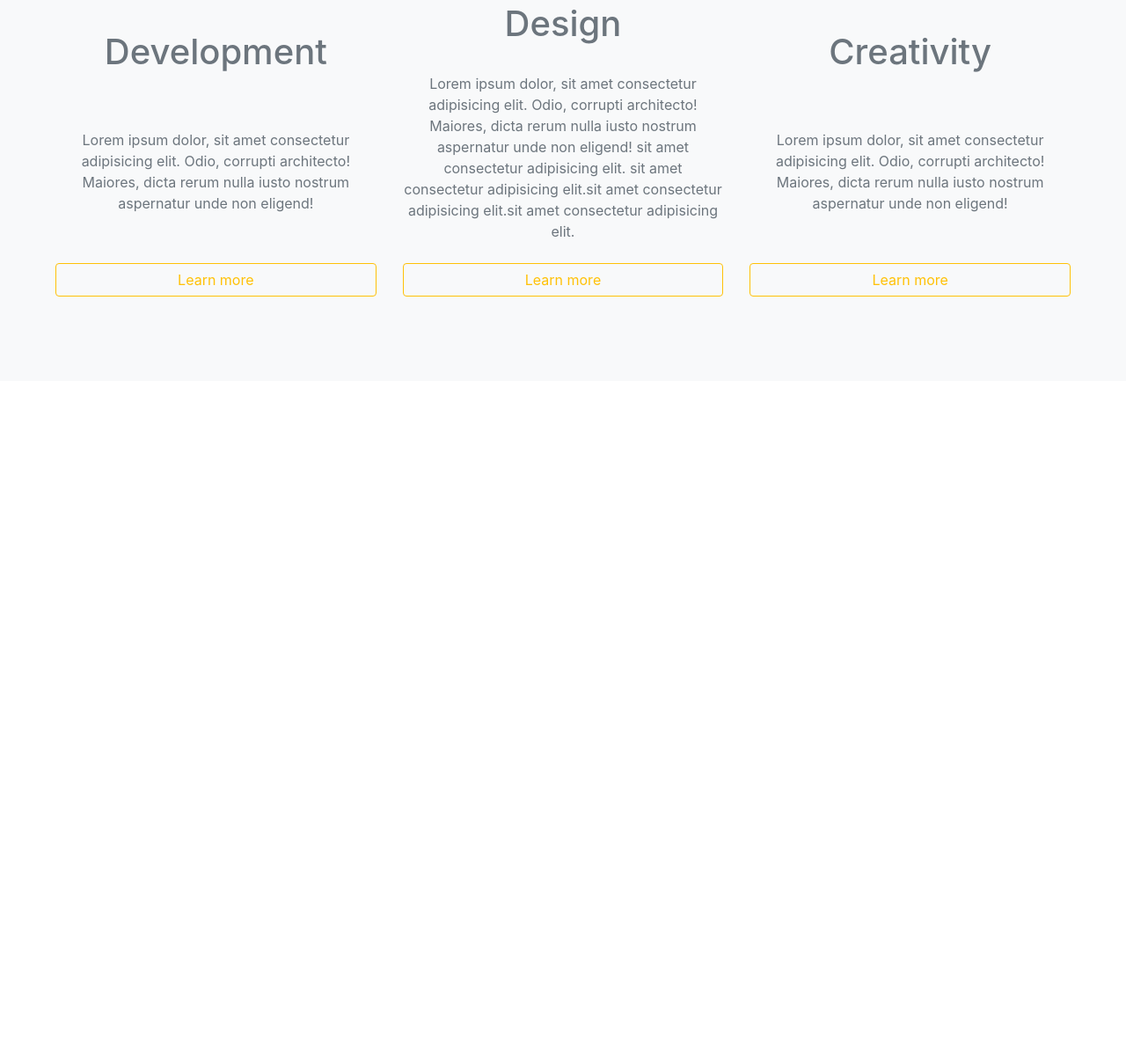
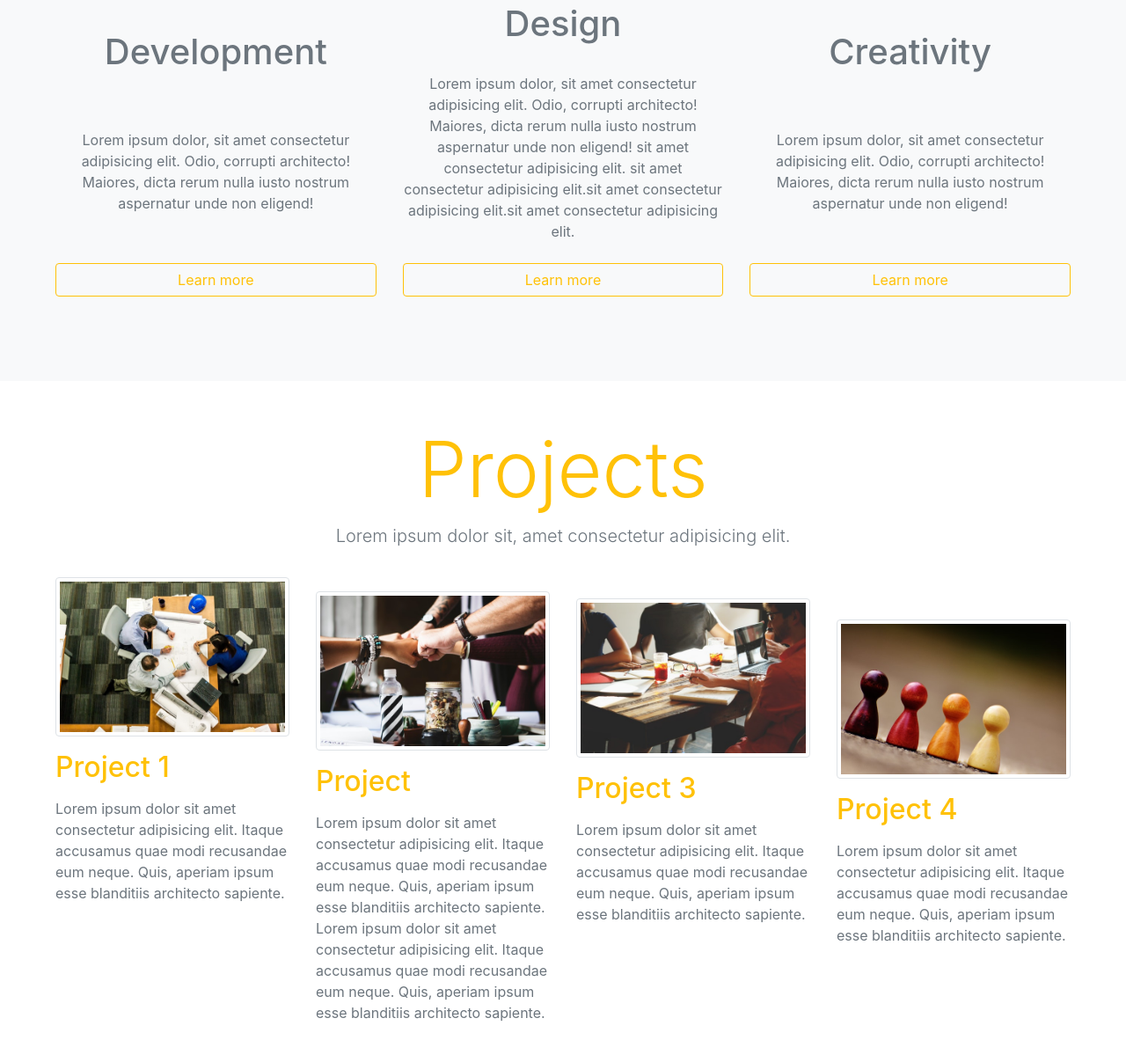
Before and after one commit to darowebdeveloper/pure-bootstrap, a plain HTML site: page index.html in a window 1280 px wide. Shown: the part 1133-2332 px from the top of the page at 88% size. Before the commit the page ends 1566 px from the top, so only its background shows below. Drawn offline with Linux system fonts and the light colour scheme; files whose address does not match are found by name.

Commit message:
added project section

```diff
--- a/index.html
+++ b/index.html
@@ -118,7 +118,55 @@
       </div>
     </section>
     <!-- End of Skills section -->
-
+    <!-- Projects section -->
+    <section class="p-5">
+      <div class="container-fluid">
+        <!-- title -->
+        <div class="row">
+          <div class="col text-center mb-3">
+            <h1 class="text-warning display-2">Projects</h1>
+            <p class="lead text-secondary">Lorem ipsum dolor sit, amet consectetur adipisicing elit.</p>
+          </div>
+        </div>
+        <!-- End of title -->
+        <div class="row">
+          <div class="col-lg-3 col-sm-6">
+            <img class="img-thumbnail" src="/images/project1.jpg" alt="Project 1" />
+            <h2 class="my-3 text-warning">Project 1</h2>
+            <p class="text-muted">
+              Lorem ipsum dolor sit amet consectetur adipisicing elit. Itaque accusamus quae modi recusandae eum neque. Quis, aperiam ipsum esse
+              blanditiis architecto sapiente.
+            </p>
+          </div>
+          <div class="col-lg-3 col-sm-6 mt-lg-3">
+            <img class="img-thumbnail" src="/images/project2.jpg" alt="Project 1" />
+            <h2 class="my-3 text-warning">Project <i class="fas fa-wifi-2"></i></h2>
+            <p class="text-muted">
+              Lorem ipsum dolor sit amet consectetur adipisicing elit. Itaque accusamus quae modi recusandae eum neque. Quis, aperiam ipsum esse
+              blanditiis architecto sapiente. Lorem ipsum dolor sit amet consectetur adipisicing elit. Itaque accusamus quae modi recusandae eum
+              neque. Quis, aperiam ipsum esse blanditiis architecto sapiente.
+            </p>
+          </div>
+          <div class="col-lg-3 col-sm-6 mt-lg-4">
+            <img class="img-thumbnail" src="/images/project3.jpg" alt="Project 1" />
+            <h2 class="my-3 text-warning">Project 3</h2>
+            <p class="text-muted">
+              Lorem ipsum dolor sit amet consectetur adipisicing elit. Itaque accusamus quae modi recusandae eum neque. Quis, aperiam ipsum esse
+              blanditiis architecto sapiente.
+            </p>
+          </div>
+          <div class="col-lg-3 col-sm-6 mt-lg-5">
+            <img class="img-thumbnail" src="/images/project4.jpg" alt="Project 1" />
+            <h2 class="my-3 text-warning">Project 4</h2>
+            <p class="text-muted">
+              Lorem ipsum dolor sit amet consectetur adipisicing elit. Itaque accusamus quae modi recusandae eum neque. Quis, aperiam ipsum esse
+              blanditiis architecto sapiente.
+            </p>
+          </div>
+        </div>
+      </div>
+    </section>
+    <!-- End of Projects section -->
     <script src="/scripts/jquery.min.js"></script>
     <script src="/scripts//popper.min.js"></script>
     <script src="/scripts/bootstrap.bundle.min.js"></script>
```
